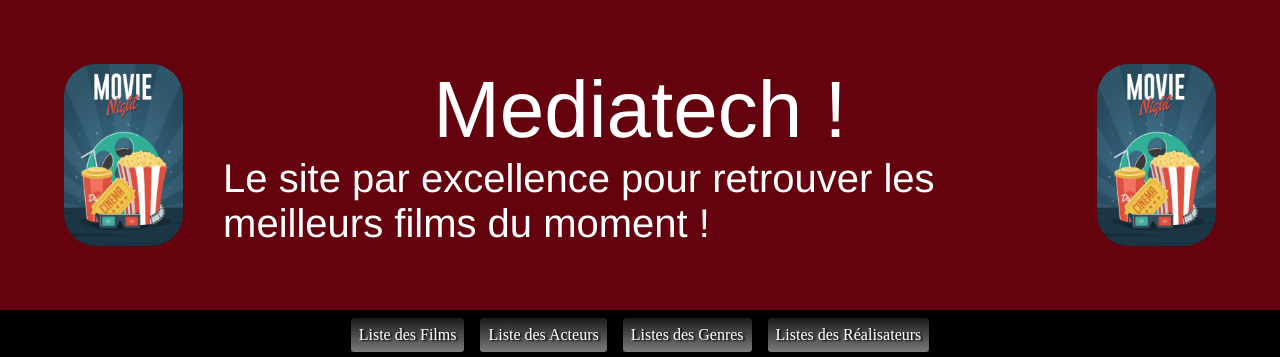
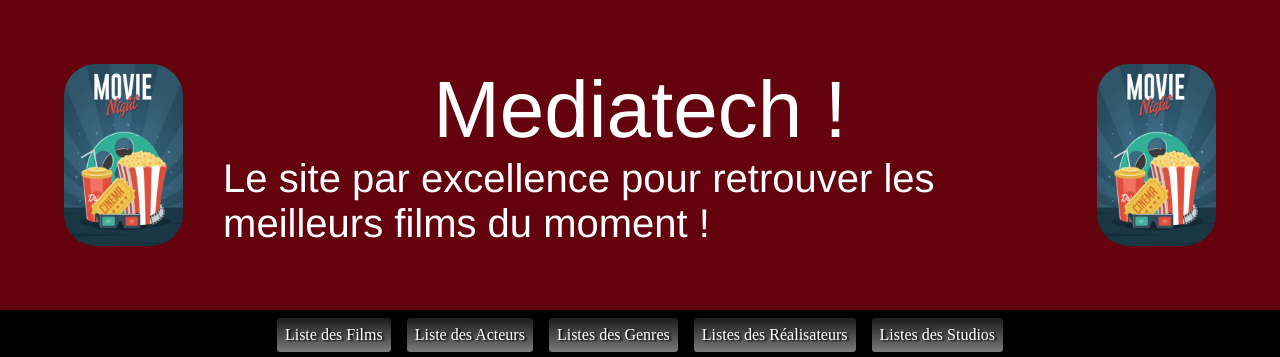
Before and after one commit to Rzied/ProjetFilm, a PHP site: page / in a window 1280 px wide. Shown: the top 357 px of the page. Run offline with PHP 8.4, Linux system fonts and the light colour scheme.

Commit message:
accueilWIP

```diff
--- a/PHP/VIEW/Header.php
+++ b/PHP/VIEW/Header.php
@@ -1,8 +1,8 @@
 
 <header>
 <header>
-        <div><img class="logo" src="../../IMG/logo.png" alt="logo"></div>
+        <div><img class="logo" src="./IMG/logo.png" alt="logo"></div>
         <div class="titre colonne centrer"><div class="centrer">Mediatech !</div><div class="soustitre centrer">Le site par excellence pour retrouver les meilleurs films du moment !</div></div>
-        <div><img class="logo" src="../../IMG/logo.png" alt="logo"></div>
+        <div><img class="logo" src="./IMG/logo.png" alt="logo"></div>
     </header>
 </header>
--- a/PHP/VIEW/accueil.php
+++ b/PHP/VIEW/accueil.php
@@ -23,6 +23,11 @@ echo '
                 Listes des Réalisateurs
             </div>
         </a>
+        <a href="index.php?codePage=ListeStudios">
+            <div class="boutons">
+                Listes des Studios
+            </div>
+        </a>
         </div>
         <div></div>
     </nav>
```
